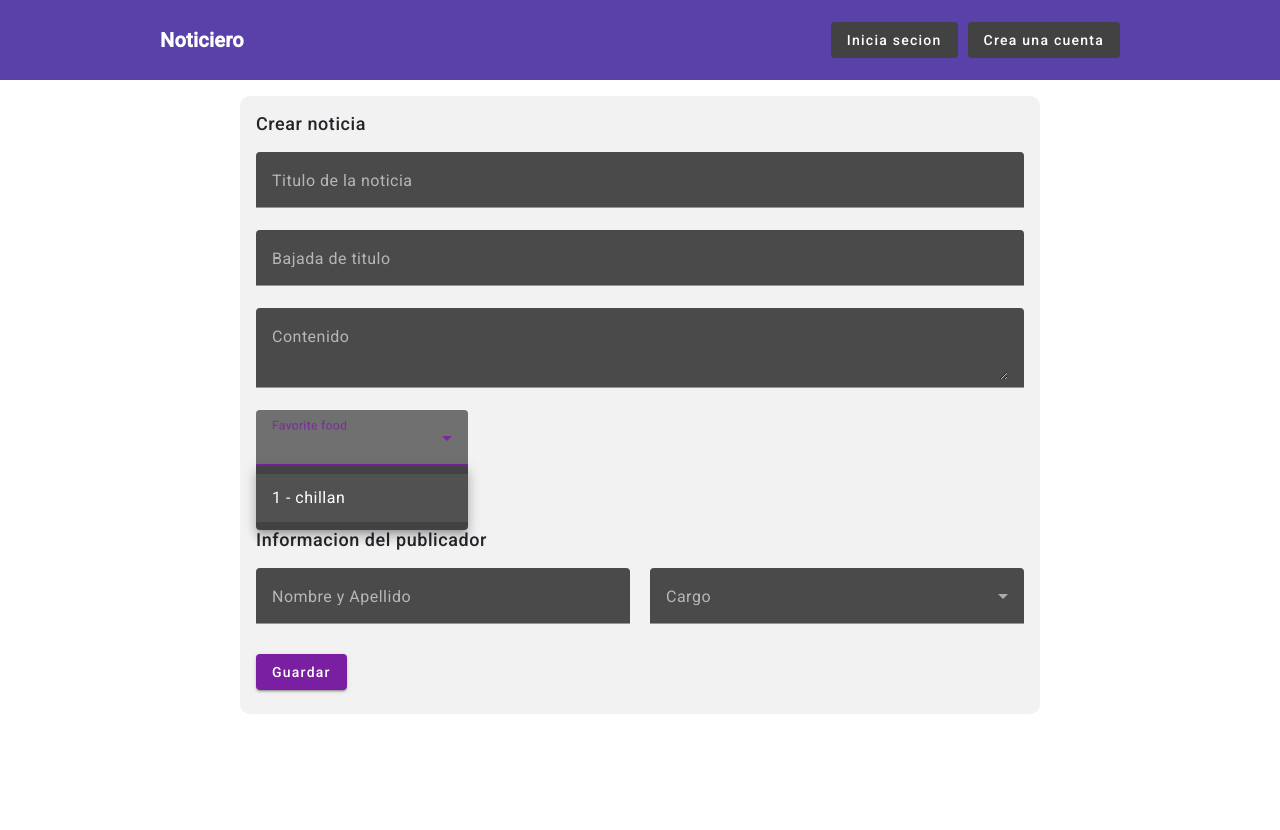
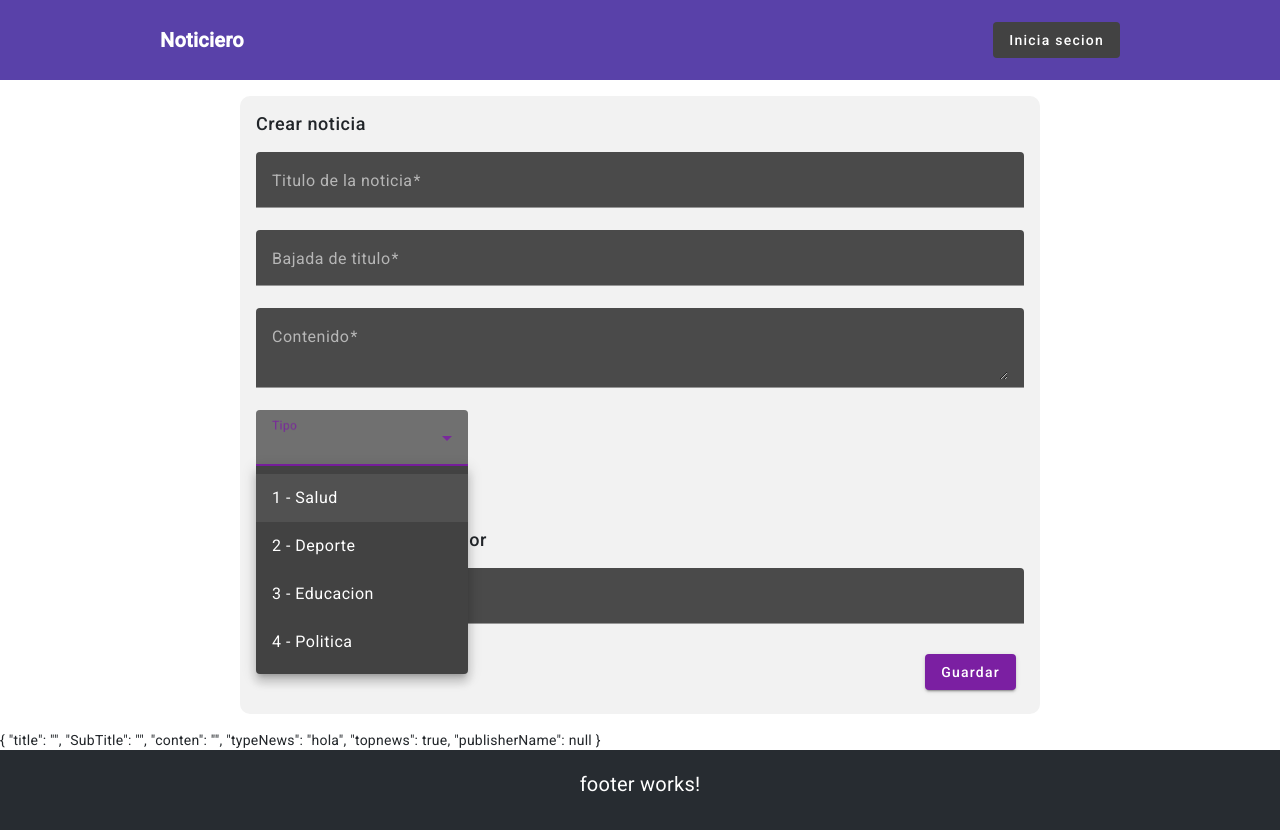
Before and after one commit to sterling404/ProyectoAngularCrudNoticiaFron, an Angular app: page / in a window 1280 px wide. Both pictures are taken after a click on the element 362 px from the left and 446 px from the top of the page. Before the commit the page ends 800 px from the top, so only its background shows below. Built offline with nearby package versions, Linux system fonts and the light colour scheme.

Commit message:
first commit proyect

```diff
--- a/src/app/app.component.html
+++ b/src/app/app.component.html
@@ -1,4 +1,4 @@
 <app-header [title]="title" [SubTitle]="SubTitle" (SubTitleEvent)="changeSubTitle($event)" (TitleEvent)=" changeTitle($event)">
 </app-header>
-<app-body></app-body>
-<!-- <app-footer></app-footer> -->
+<app-body (sendFormEvet)="showFormValue($event)"></app-body>
+<app-footer></app-footer>
--- a/src/app/app.component.ts
+++ b/src/app/app.component.ts
@@ -16,5 +16,8 @@ export class AppComponent {
   changeSubTitle(inputData:string){
     this.SubTitle= inputData;
   }
+  showFormValue(data:any){
+    console.log(data)
+  }
 
 }
--- a/src/app/components/body/body.component.html
+++ b/src/app/components/body/body.component.html
@@ -1,57 +1,68 @@
-<form class="example-form p-20 ">
+<form class="example-form p-20 " [formGroup]="myForm">
     <div class="contain">
         <h4 class="title"> Crear noticia</h4>
+
         <mat-form-field class="example-full-width">
             <mat-label>Titulo de la noticia</mat-label>
-            <input matInput placeholder="Ex. Pizza">
+            <input matInput formControlName="title" placeholder="Teremoto 2010">
+            <mat-error *ngIf="title.invalid && (title.dirty || title.touched)">{{getErrorMessage()}}</mat-error>
         </mat-form-field>
+
         <mat-form-field class="example-full-width">
             <mat-label>Bajada de titulo</mat-label>
-            <input matInput placeholder="Ex. Pizza">
+            <input formControlName="SubTitle" name="SubTitle" matInput placeholder="Ex. Pizza">
+            <mat-error *ngIf="SubTitle.invalid">{{getErrorMessage()}}</mat-error>
+
         </mat-form-field>
 
         <mat-form-field class="example-full-width">
             <mat-label>Contenido</mat-label>
-            <textarea matInput placeholder="Ex. It makes me feel..."></textarea>
+            <textarea formControlName="conten" matInput placeholder="Ex. It makes me feel..."></textarea>
+            <mat-error *ngIf="conten.invalid">{{getErrorMessage()}}</mat-error>
         </mat-form-field>
 
 
         <mat-form-field>
-            <mat-label>Favorite food</mat-label>
-            <mat-select>
-                <mat-option *ngFor="let city of cities" [value]="city.name">
-                    {{city.id}} - {{city.name}}
+            <mat-label>Tipo</mat-label>
+            <mat-select formGroupName="typeNews" name='typeNews' >
+                <mat-option  *ngFor="let type of types" [value]="type.name">
+                    {{type.id}} - {{type.name}}
                 </mat-option>
             </mat-select>
+            <mat-error *ngIf="typeNews.invalid && (title.dirty || title.touched)">{{getErrorMessage()}}</mat-error>
         </mat-form-field>
 
-        <section class="example-section">
-            <input type="checkbox">
-            <mat-checkbox class="example-margin">noticia destacada</mat-checkbox>
+        <section class="example-checkbox">
+            <input formGroupName="topnews"  type="checkbox" class="example-margin" />
+            <span>noticia destacada</span>
+            <mat-error *ngIf="topnews.invalid && (title.dirty || title.touched)">{{getErrorMessage()}}</mat-error>
         </section>
         <h4 class="title"> Informacion del publicador</h4>
         <div class="data-publisher">
             <mat-form-field class="example-full-width">
                 <mat-label>Nombre y Apellido</mat-label>
-                <input matInput placeholder="Ex. Pizza">
+                <input formControlName="publisherName" matInput placeholder="Louvendy">
+                <mat-error *ngIf="publisherName.invalid && (publisherName.dirty || publisherName.touched)">
+                    <div *ngIf="publisherName.hasError('required')">
+                        {{getErrorMessage()}}
+                    </div>
+                    <div *ngIf="publisherName.hasError('pattern')">
+                        El campo deve contener solo letras
+                    </div>
+
+                </mat-error>
             </mat-form-field>
 
-            <mat-form-field>
-                <mat-label>Cargo</mat-label>
-                <mat-select>
-                    <mat-option *ngFor="let city of cities" [value]="city.name">
-                        {{city.id}} - {{city.name}}
-                    </mat-option>
-                </mat-select>
-            </mat-form-field>
+
         </div>
 
-        <section>
 
-            <div class="example-button-row">
-                <button mat-raised-button color="primary">Guardar</button>
 
-            </div>
-        </section>
+        <div class="example-button-row">
+            <button mat-raised-button color="primary" (click)=" saveForm()">Guardar</button>
+
+        </div>
+
     </div>
 </form>
+{{myForm.value | json}}
--- a/src/app/components/body/body.component.scss
+++ b/src/app/components/body/body.component.scss
@@ -3,6 +3,19 @@
   justify-content: center;
 
 
+
+}
+.example-checkbox{
+  display: flex;
+  align-items: center;
+  gap: 10px;
+  margin-bottom: 20px;
+}
+.example-checkbox span{
+  font-size: 18px;
+}
+.example-checkbox input{
+  font-size: 30px;
 
 }
 .contain{
@@ -19,12 +32,10 @@
 
 .example-margin {
 
-  color: #000;
+  color: #000 !important;
 }
 .data-publisher {
-  display: grid;
-  grid-template-columns: auto auto;
-  gap: 20px;
+
 }
 
 
@@ -47,8 +58,10 @@ section {
 }
 
 .example-button-row {
-  display: table-cell;
-  max-width: 600px;
+  width: 100%;
+  display: flex;
+  justify-content: flex-end;
+
 }
 
 .example-button-row .mat-mdc-button-base {
--- a/src/app/components/body/body.component.ts
+++ b/src/app/components/body/body.component.ts
@@ -1,16 +1,12 @@
-import { Component } from '@angular/core';
+import { Component, EventEmitter, Output } from '@angular/core';
+import { FormControl, FormGroup, Validators } from '@angular/forms';
+import {ThemePalette} from '@angular/material/core';
 
-interface Food {
-  value: string;
-  viewValue: string;
-}
 
-interface  City {
+interface  type {
   id:number;
   name:string;
-  population:number;
-  size:number;
-  active:boolean;
+
 }
 
 @Component({
@@ -19,18 +15,64 @@ interface  City {
   styleUrls: ['./body.component.scss']
 })
 export class BodyComponent {
-  foods: Food[] = [
-    {value: 'steak-0', viewValue: 'Steak'},
-    {value: 'pizza-1', viewValue: 'Pizza'},
-    {value: 'tacos-2', viewValue: 'Tacos'},
-  ];
-  cities:City[] =[
+  @Output() sendFormEvet: EventEmitter<any> = new EventEmitter();
+
+  types:type[] =[
     {
       id:1,
-      name:"chillan",
-      population:20,
-      size:300,
-      active:true
-    }
+      name:"Salud",
+
+    },
+    {
+      id:2,
+      name:"Deporte",
+    },
+    {
+      id:3,
+      name:"Educacion",
+
+    },
+    {
+      id:4,
+      name:"Politica",
+
+    },
+
   ]
+  myForm = new FormGroup({
+    title: new FormControl('',[Validators.required,] ),
+    SubTitle: new FormControl('',[Validators.required,] ),
+    conten: new FormControl('',[Validators.required,] ),
+    typeNews: new FormControl('hola',[Validators.required,] ),
+    topnews: new FormControl(true,Validators.required,),
+    publisherName: new FormControl(null,[Validators.required, Validators.pattern('[a-zA-Z]*'),])
+
+  })
+  get title(): FormControl{
+    return this.myForm.controls['title']
+  }
+  get SubTitle(): FormControl{
+    return this.myForm.controls['SubTitle']
+  }
+  get conten(): FormControl{
+    return this.myForm.controls['conten']
+  }
+  get typeNews(): FormControl{
+    return this.myForm.controls['typeNews']
+  }
+  get topnews(): FormControl{
+    return this.myForm.controls['topnews']
+  }
+  get publisherName(): FormControl{
+    return this.myForm.controls['publisherName']
+  }
+  getErrorMessage(){
+    return'Campo obligatorio';
+  }
+  saveForm(){
+    this.sendFormEvet.emit(this.myForm.value)
+  }
+
+
+
 }
--- a/src/app/components/footer/footer.component.scss
+++ b/src/app/components/footer/footer.component.scss
@@ -1,5 +1,5 @@
 .footer {
-    position: fixed;
+    position: relative;
     bottom: 0;
     width: 100%;
     height: 80px;
--- a/src/app/components/header/header.component.html
+++ b/src/app/components/header/header.component.html
@@ -4,7 +4,7 @@
     <!-- {{SubTitle}} -->
     <div class="session">
         <button mat-flat-button (click)="buttonPressed()">Inicia secion</button>
-        <button mat-flat-button (click)="buttonpressedSub()"> Crea una cuenta</button>
+        <!-- <button mat-flat-button (click)="openDialog()"> Crea noticia</button> -->
     </div>
 </header>
 <!-- <button mat-flat-button (click)="buttonPressed()">Title</button>
```
Also changed, not shown: src/app/app.module.ts (+13 -2 lines), src/app/components/header/header.component.ts (+21 -0 lines).
